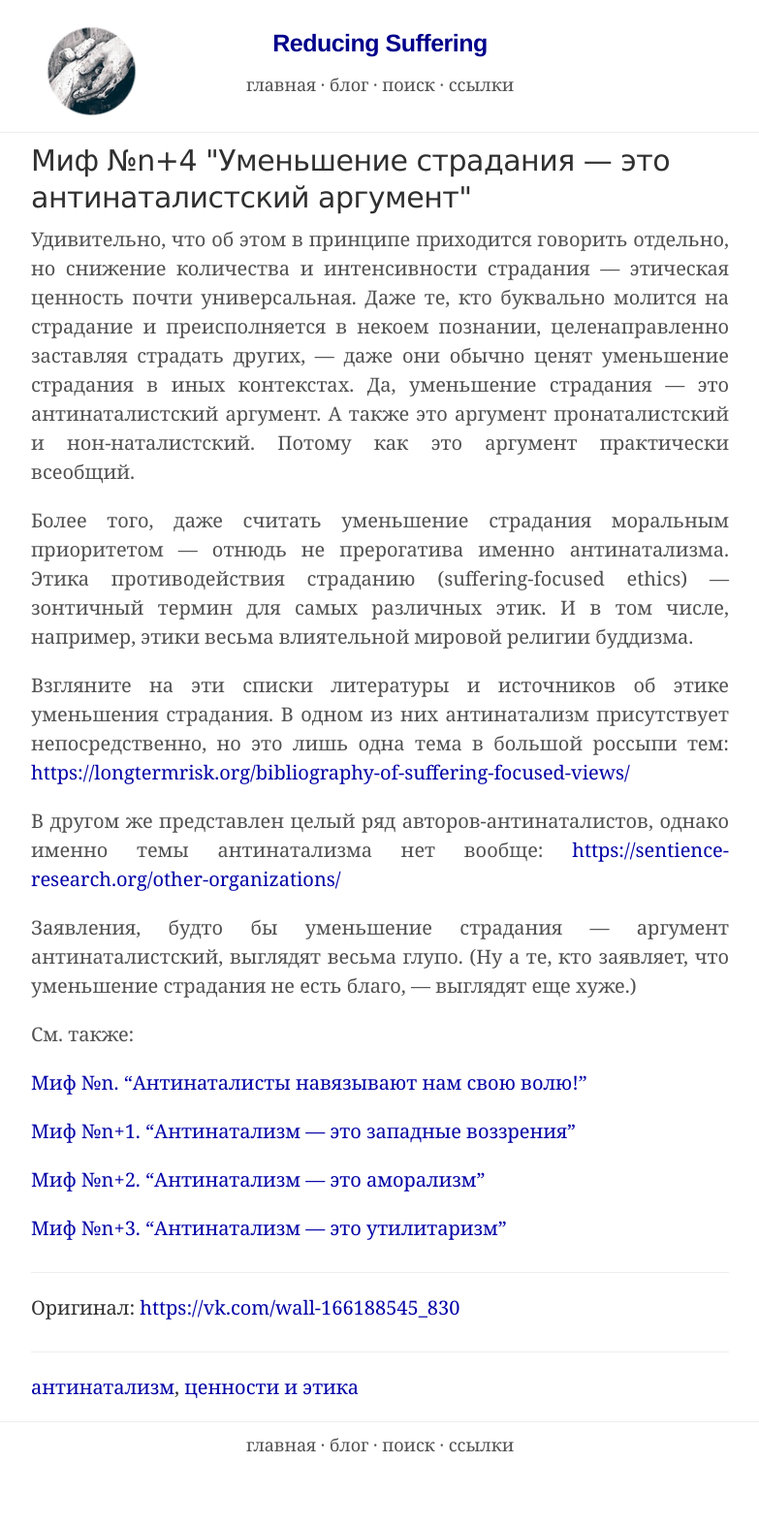
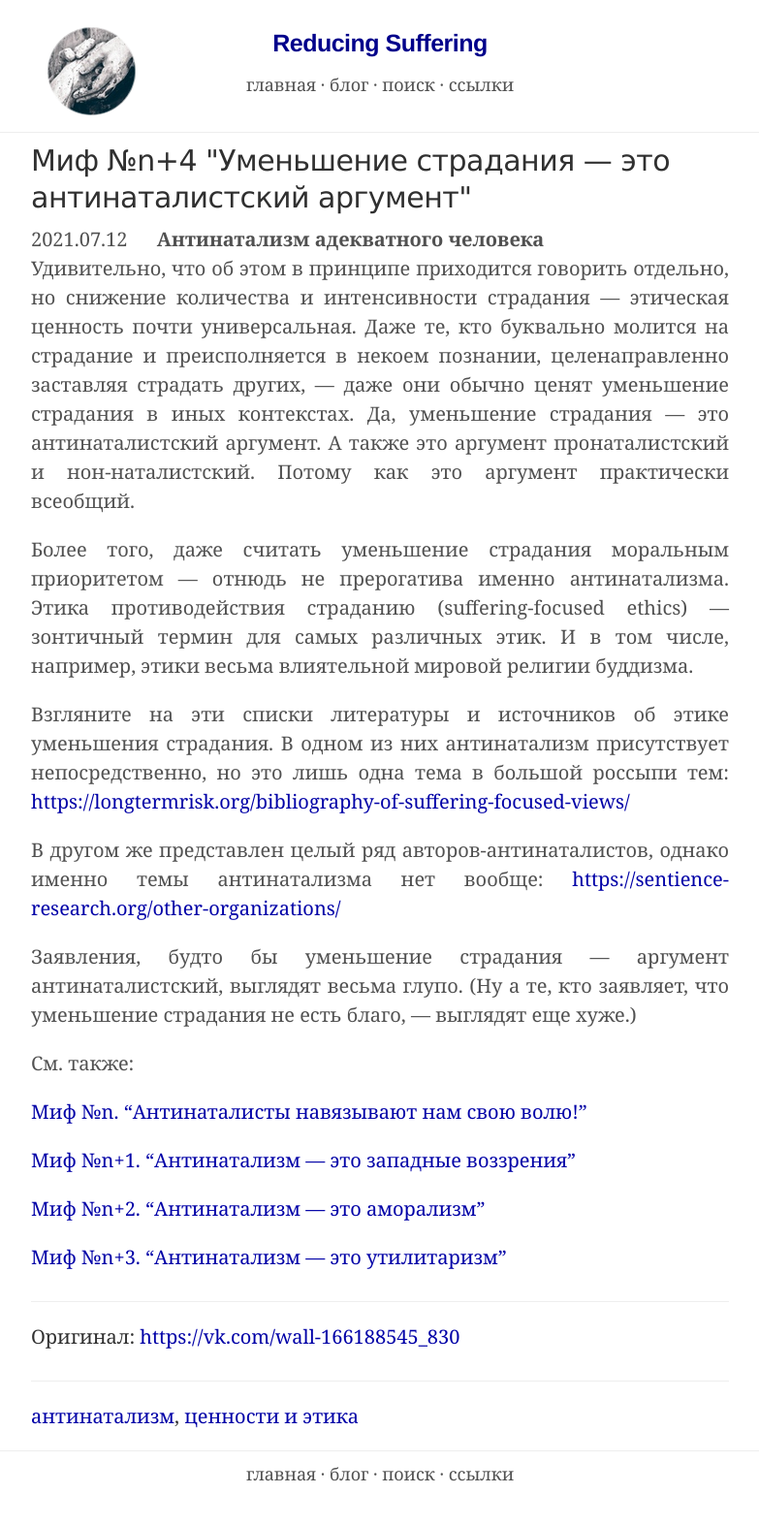
Before and after one commit to ReducingSuffering/reducingsuffering.github.io, a Jekyll site: the page built from _posts/wt/СМИ/Антинатализм адекватного человека/2021-07-13-285.md, in a window 1280 px wide. Shown: the whole page at 97% size, without its empty margins (248-1031 px from the left). Built offline with Jekyll 4.4.1, drawn with Linux system fonts in a browser that asks for light colours; before the commit the page ends 1544 px from its top, so only the background shows below that.

Commit message:
fix reposts

```diff
--- a/_includes/post-head.html
+++ b/_includes/post-head.html
@@ -1,7 +1,8 @@
 {% if include.article %}
-{% if include.link %}<h2 class="post-title"><a href="{{ post.url | relative_url }}">{{ include.article.title }}</a></h2 class="post-title">{% else %}<h1>{{ include.article.title }}</h1>{% endif %}
+{% if include.link %}<h2 class="post-title"><a href="{{ post.url | relative_url }}">{{ include.article.title }}</a></h2>{% else %}<h1>{{ include.article.title }}</h1>{% endif %}
 <div class="article-info">{{ include.article.original_date | join: " — " }} &#8195 <b>{{ include.article.authors | join: ", " }}</b></div>
 <hr style="margin-top: 0.2em; margin-bottom: 0.5em;">
 {% else %}
 <h2 class="post-title">{% if include.link %}<a href="{{ post.url | relative_url }}">{{ include.post.title }}</a>{% else %}{{ include.post.title }}{% endif %}</h2>
+{% if include.post.original %}<div class="article-info">{{ include.post.original_date | join: " — " }} &#8195 <b>{{ include.post.authors | join: ", " }}{{ include.post.source }}</b></div>{% endif %}
 {% endif %}
--- a/_posts/wt/СМИ/Антинатализм адекватного человека/2021-07-13-285.md
+++ b/_posts/wt/СМИ/Антинатализм адекватного человека/2021-07-13-285.md
@@ -12,6 +12,8 @@ meta_tags:
 source:
   - Антинатализм адекватного человека
 original: https://vk.com/wall-166188545_830
+original_date:
+  - 2021.07.12
 ---
 Удивительно, что об этом в принципе приходится говорить отдельно, но снижение количества и интенсивности страдания — этическая ценность почти универсальная. Даже те, кто буквально молится на страдание и преисполняется в некоем познании, целенаправленно заставляя страдать других, — даже они обычно ценят уменьшение страдания в иных контекстах. Да, уменьшение страдания — это антинаталистский аргумент. А также это аргумент пронаталистский и нон-наталистский. Потому как это аргумент практически всеобщий.
 
```
